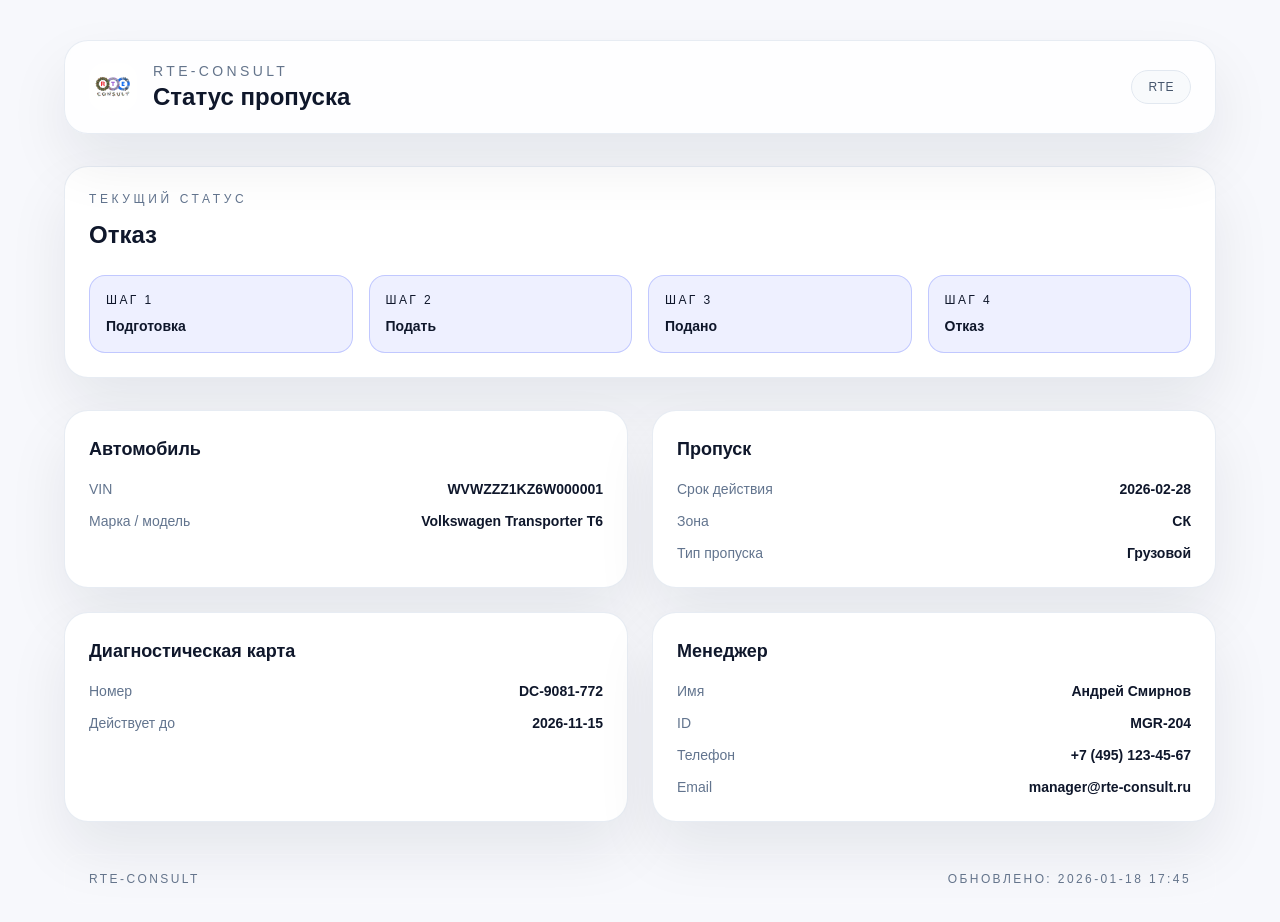
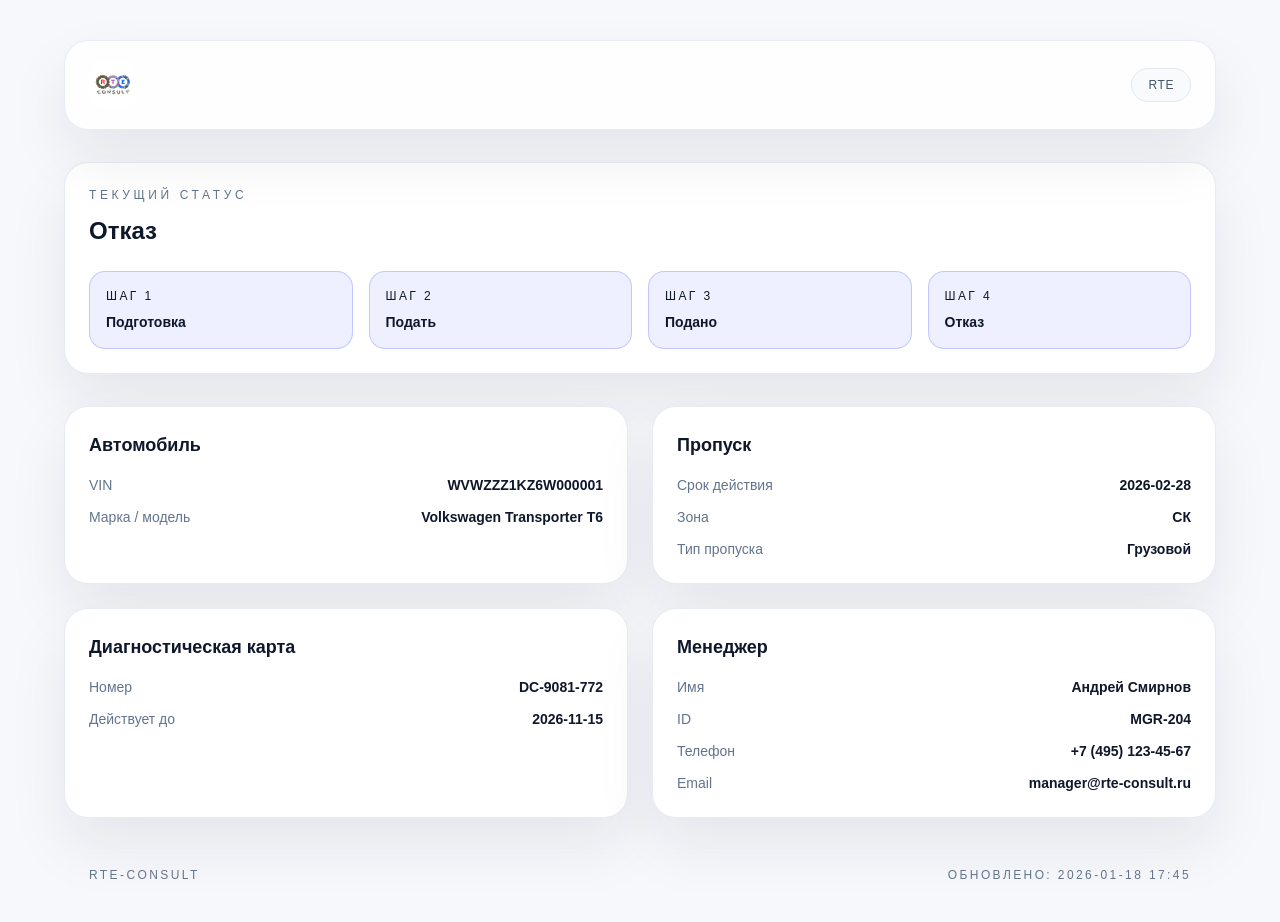
Before and after one commit to teddy1589-glitch/trackerpass, a Next.js app: page /track/demo in a window 1280 px wide. Shown: the top 922 px of the page. Built offline with nearby package versions, Linux system fonts and the light colour scheme.

Commit message:
style: simplify header to logo only

```diff
--- a/components/tracker/BrandHeader.tsx
+++ b/components/tracker/BrandHeader.tsx
@@ -12,14 +12,6 @@ export function BrandHeader() {
             height={40}
           />
         </div>
-        <div>
-          <p className="text-sm uppercase tracking-[0.24em] text-brand-muted">
-            RTE-Consult
-          </p>
-          <h1 className="text-2xl font-semibold text-slate-900">
-            Статус пропуска
-          </h1>
-        </div>
       </div>
       <span className="rounded-full border border-slate-200 bg-slate-50 px-4 py-2 text-xs font-medium uppercase tracking-wider text-slate-600">
         RTE
```
